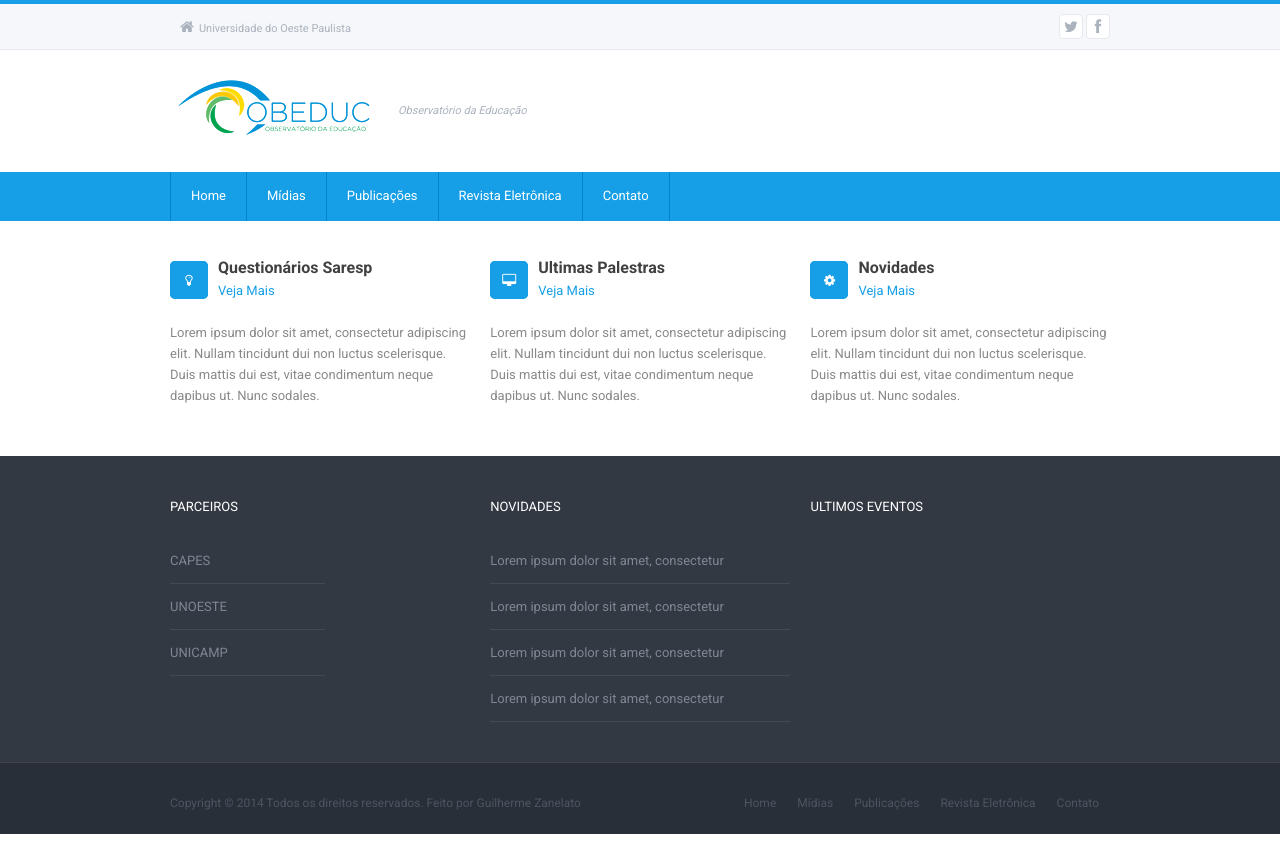
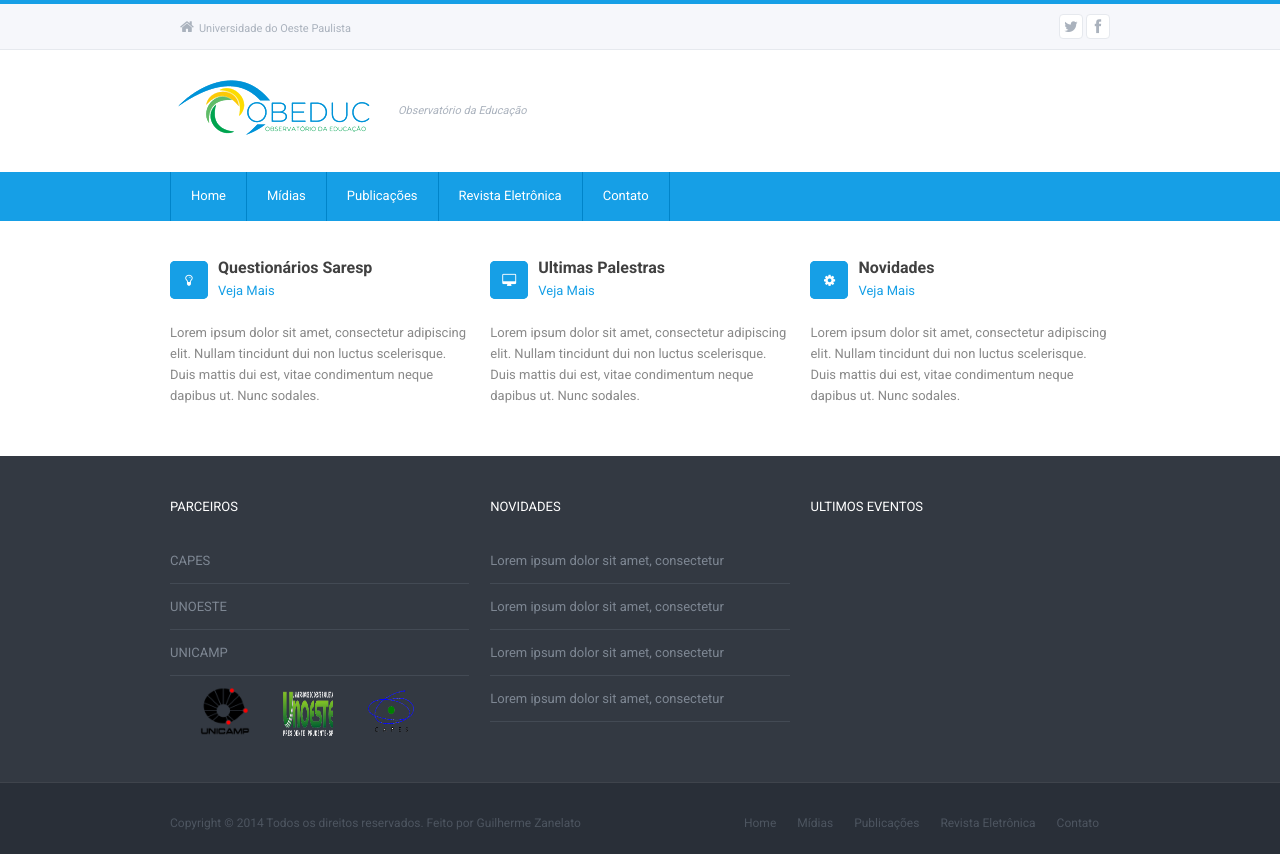
Before and after one commit to guimba13/obeduc, a plain HTML site: page index.html in a window 1280 px wide. Drawn offline with nearby package versions, Linux system fonts and the light colour scheme.

Commit message:
inserindo imagens de parceiros

```diff
--- a/css/style.css
+++ b/css/style.css
@@ -679,6 +679,13 @@ ul.social-links li a:hover i { color: #656d78 }
     width: 100%;
     display: block;
 }
+.parceiros{
+    width: 50px;
+    height: 50px;
+    margin-top: 10px;
+    margin-left: 30px;
+    display: inline-block;
+}
  /*--------------------------------------------------------------------------------------*/
  /*                     5 - SLIDER                                                      */
  /*-------------------------------------------------------------------------------------*/
--- a/index.html
+++ b/index.html
@@ -184,6 +184,9 @@
 			<li><a href="#">CAPES</a></li>
 			<li><a href="#">UNOESTE</a></li>
 			<li><a href="#">UNICAMP</a></li>
+            <a href="http://www.unicamp.br" id="logo"><img src="images/logo_unicamp.png" alt="" class="parceiros"></a>
+            <a href="http://www.unoeste.br" id="logo"><img src="images/logounoeste.png" alt="" class="parceiros"/></a>
+            <a href="http://www.capes.gov.br" id="logo"><img src="images/logo_capes.png" alt="" class="parceiros"/></a>
 		</ul>
 		</section>
 		<section class="one-third">
```
Also changed, not shown: images/logo_capes.png (added), images/logo_unicamp.png (added), images/logounoeste.png (added).
